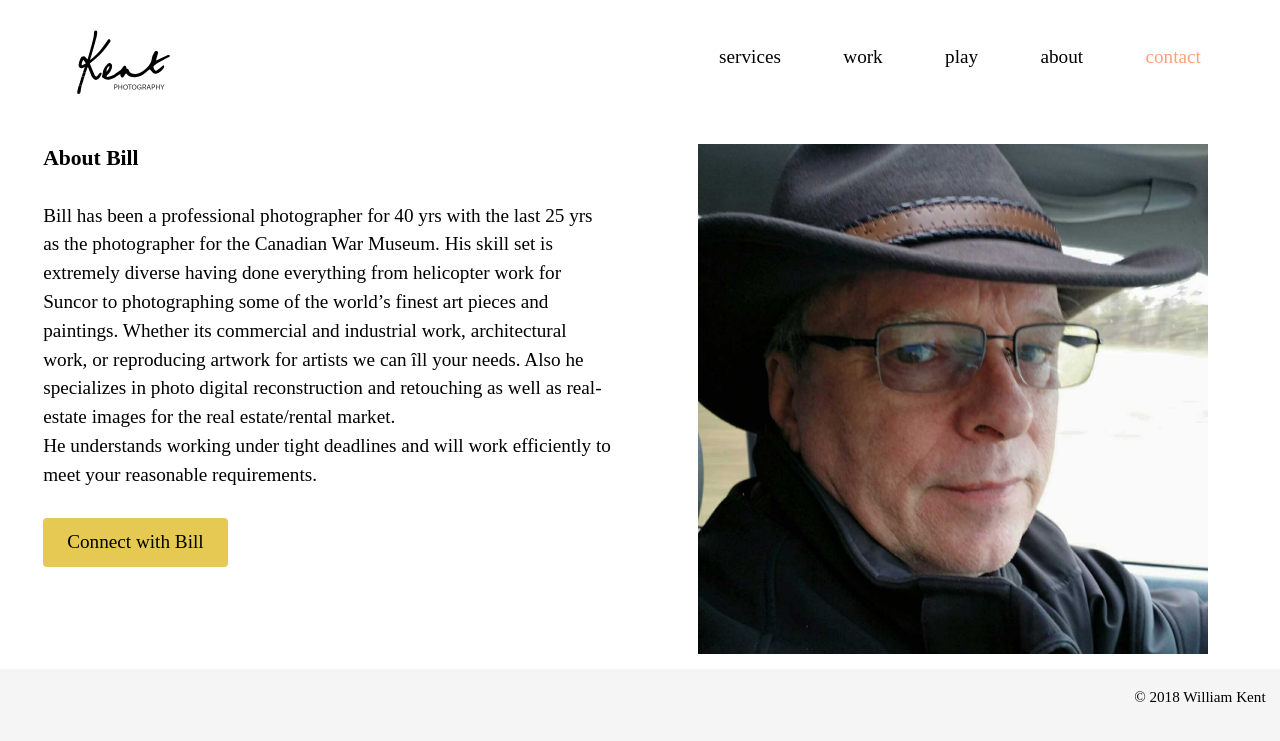
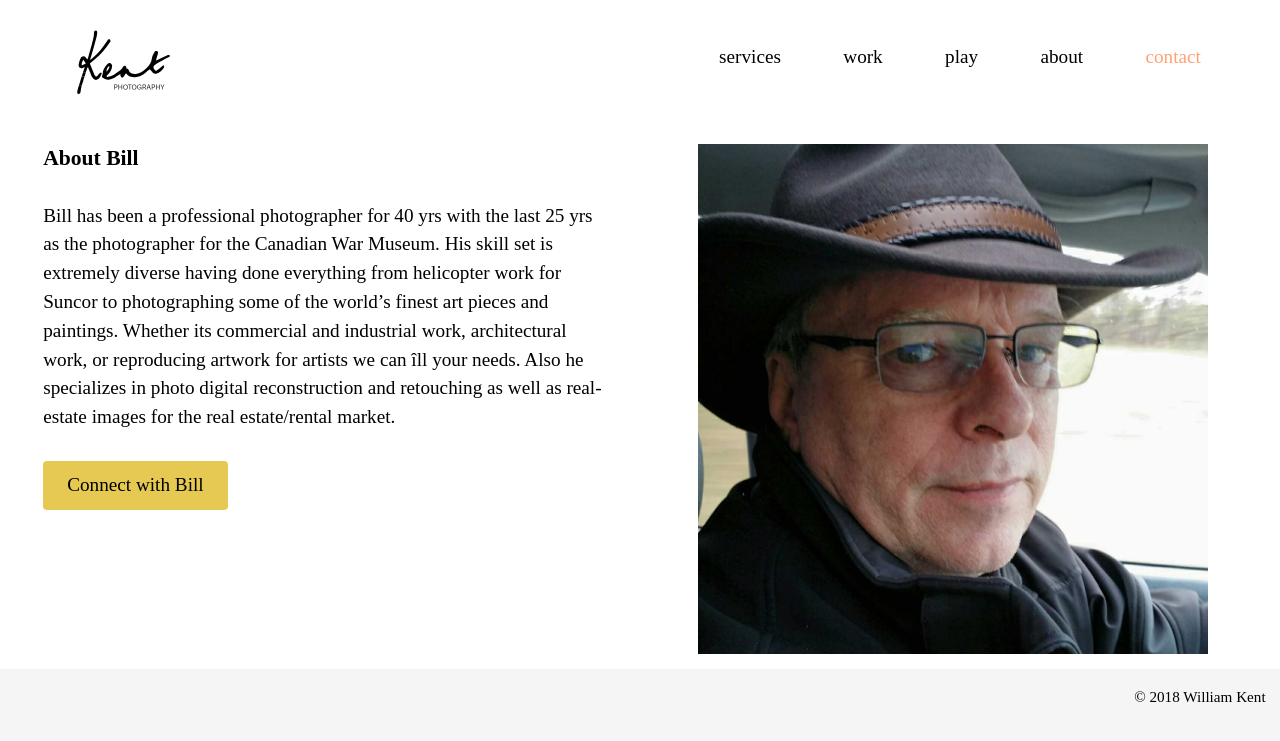
Before and after one commit to kent-photgraphy/kent-photography-website, a Jekyll site: the page built from about.html, in a window 1280 px wide. Shown: the top 741 px of the page. Built offline with Jekyll 4.4.1, drawn with Linux system fonts in a browser that asks for light colours.

Commit message:
Update Pages “about”

```diff
--- a/_data/about.yml
+++ b/_data/about.yml
@@ -1,2 +1,10 @@
-text: Bill has been a professional photographer for 40 yrs with the last 25 yrs as the photographer for the Canadian War Museum. His skill set is extremely diverse having done everything from helicopter work for Suncor to photographing some of the world’s finest art pieces and paintings. Whether its commercial and industrial work, architectural work, or reproducing artwork for artists we can îll your needs. Also he specializes in photo digital reconstruction and retouching as well as real-estate images for the real estate/rental market.<br>He understands working under tight deadlines and will work efficiently to meet your reasonable requirements.
+text: >-
+  Bill has been a professional photographer for 40 yrs with the last 25 yrs as
+  the photographer for the Canadian War Museum. His skill set is extremely
+  diverse having done everything from helicopter work for Suncor to
+  photographing some of the world’s finest art pieces and paintings. Whether its
+  commercial and industrial work, architectural work, or reproducing artwork for
+  artists we can îll your needs. Also he specializes in photo digital
+  reconstruction and retouching as well as real-estate images for the real
+  estate/rental market.
 image: ../images/uploads/bill-kent.jpg
```
